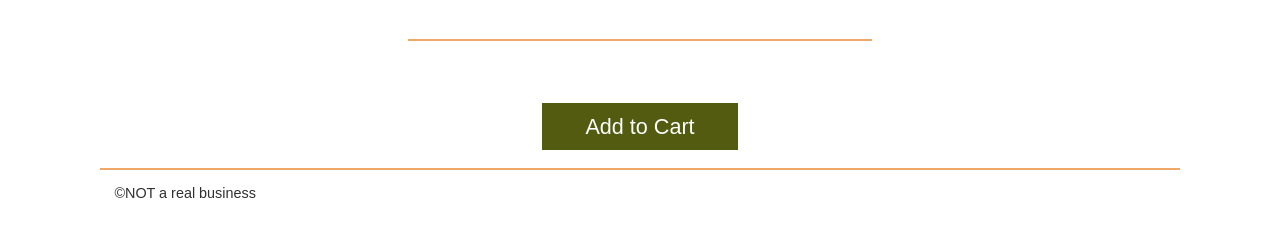
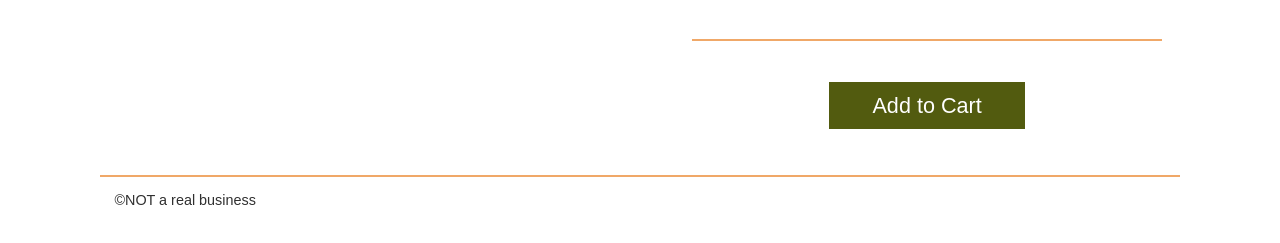
Before and after one commit to Yoli-Buendia/wdd330-team4, a website built with Vite: page src/product_pages/index.html in a window 1280 px wide. Shown: the part 63-306 px from the top of the page. Built offline with nearby package versions, Linux system fonts and the light colour scheme; no server answers.

Commit message:
Correct image sizes and Detail Page rework
Serve responsive image sizes on Detail Page and restructure the format for desktop view

```diff
--- a/src/css/style.css
+++ b/src/css/style.css
@@ -158,13 +158,16 @@ button {
 
 .product-detail {
   padding: 1em;
-  max-width: 500px;
+  /* max-width: 500px; */
   margin: auto;
+  display: flex;
+  flex-direction: column;
 }
 
 .product-detail img {
   width: 100%;
 }
+
 .product-card__discount {
   color: red;
   font-size: 16px;
@@ -284,6 +287,30 @@ button {
   }
 }
 
+@media screen and (min-width: 750px) {
+  .product-detail {
+    display: grid;
+    grid-template-columns: 50% 45%;
+    grid-template-rows: 1fr 2fr;
+    grid-gap: 0 5%;
+  }
+  .product-detail img {
+    max-width: 100%;
+  }
+  .product-title {
+    grid-column: 2;
+    grid-row: 1;
+  }
+  .product-preview {
+    grid-row: 1 / span 2;
+    grid-column: 1;
+  }
+  .product-description {
+    grid-column: 2;
+    grid-row: 2;
+  }
+}
+
 footer {
   font-size: var(--small-font);
   padding: 1em;
--- a/src/js/productData.mjs
+++ b/src/js/productData.mjs
@@ -17,6 +17,5 @@ export async function getData(category) {
 export async function findProductById(id) {
   const products = await fetch(baseURL + `product/${id}`);
   const data = await convertToJson(products);
-  console.log("Product: " + products);
   return data.Result;
 }
--- a/src/js/productDetails.mjs
+++ b/src/js/productDetails.mjs
@@ -36,10 +36,13 @@ async function addToCartHandler(e) {
 }
 
 function renderProductDetails(product) {
+
   document.getElementById("productName").innerText = product.Name;
   document.getElementById("productNameWithoutBrand").innerText = product.NameWithoutBrand;
   document.getElementById("productImage").setAttribute("src", product.Images.PrimaryLarge);
   document.getElementById("productImage").setAttribute("alt", product.NameWithoutBrand);
+  qs("#productImageXL").setAttribute("media", "(min-width: 500px)");
+  qs("#productImageXL").setAttribute("srcset", product.Images.PrimaryExtraLarge);
 
   if (product.FinalPrice < product.SuggestedRetailPrice) {
     //Consider putting this in Utility
--- a/src/js/shoppingCart.mjs
+++ b/src/js/shoppingCart.mjs
@@ -24,7 +24,7 @@ export function cartItemTemplate(item) {
   const newItem = `<li class="cart-card divider">
   <a href="../product_pages/?product=${item.Id}" class="cart-card__image">
     <img
-      src="${item.Image}"
+      src="${item.Images.PrimarySmall}"
       alt="${item.Name}"
     />
   </a>
--- a/src/product_pages/index.html
+++ b/src/product_pages/index.html
@@ -17,25 +17,33 @@
     <header class="divider" id="main-header"></header>
 
     <main class="divider">
+      <!-- <div class="product-title-large">
+        <h3 id="productName"></h3>
+        <h2 class="divider" id="productNameWithoutBrand"></h2>
+      </div> -->
       <section class="product-detail">
+        <div class="product-title">
           <h3 id="productName"></h3>
+          <h2 class="divider" id="productNameWithoutBrand"></h2>
+        </div>
 
-        <h2 class="divider" id="productNameWithoutBrand"></h2>
+        <div class="product-preview">
+          <picture>
+            <source id="productImageXL" media="" srcset="" />
+            <img id="productImage" class="divider" src="" alt="" />
+          </picture>
+          <!-- <img id="productImage" class="divider" src="" alt="" /> -->
+        </div>
 
-        <img id="productImage" class="divider" src="" alt="" />
-
+        <div class="product-description">
           <p class="product-card__retail_price" id="productRetailPrice"></p>
-
           <p class="product-card__discount" id="productDiscountAmount"></p>
-
           <p class="product-card__price" id="productFinalPrice"></p>
-
           <p class="product__color" id="productColorName"></p>
-
           <p class="product__description" id="productDescriptionHtmlSimple"></p>
-
           <div class="product-detail__add">
             <button id="addToCart" data-id="">Add to Cart</button>
+          </div>
         </div>
       </section>
     </main>
```
Also changed, not shown: 1 other file. Lines whose indentation alone changed are shown as unchanged.
